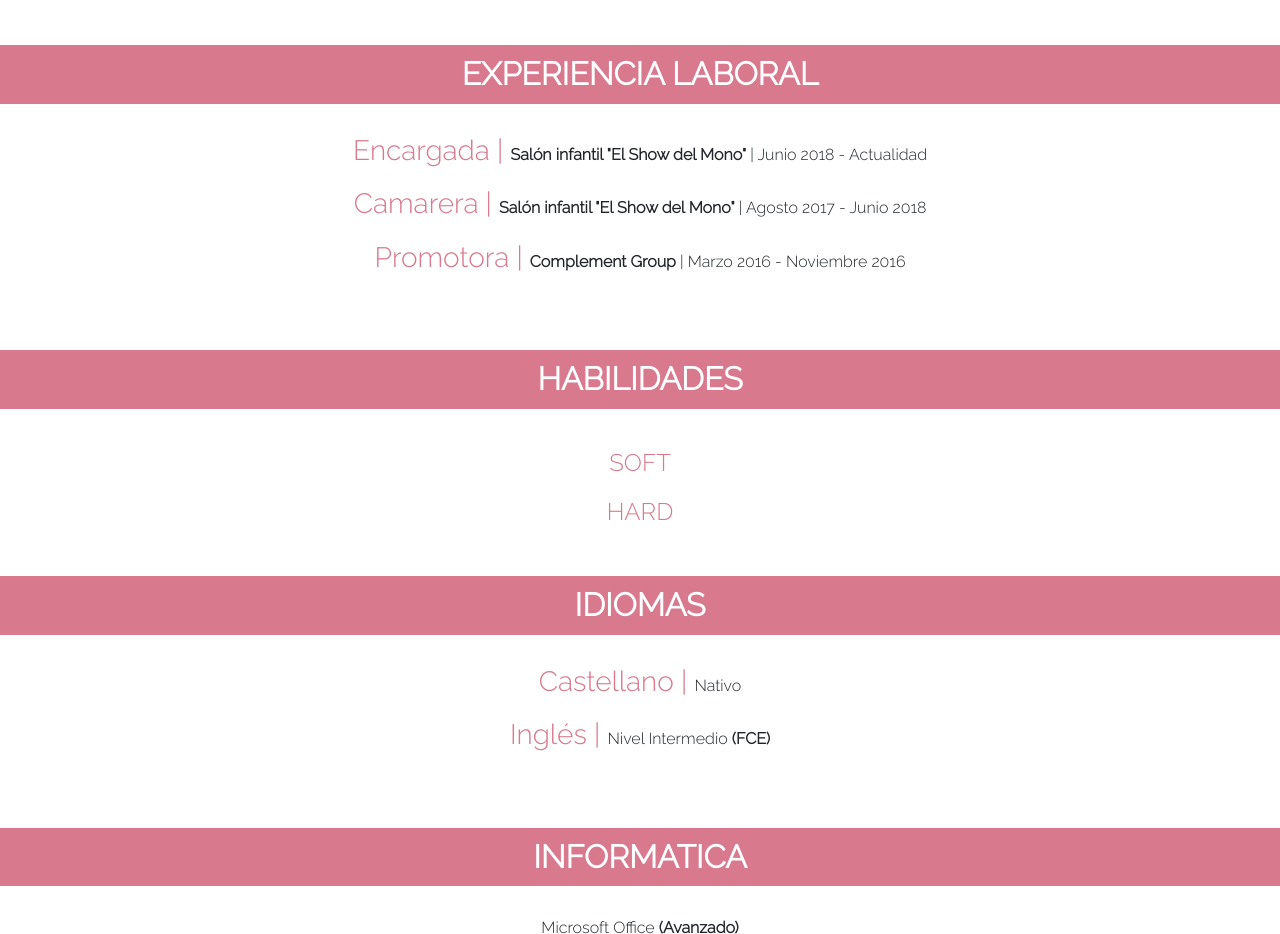
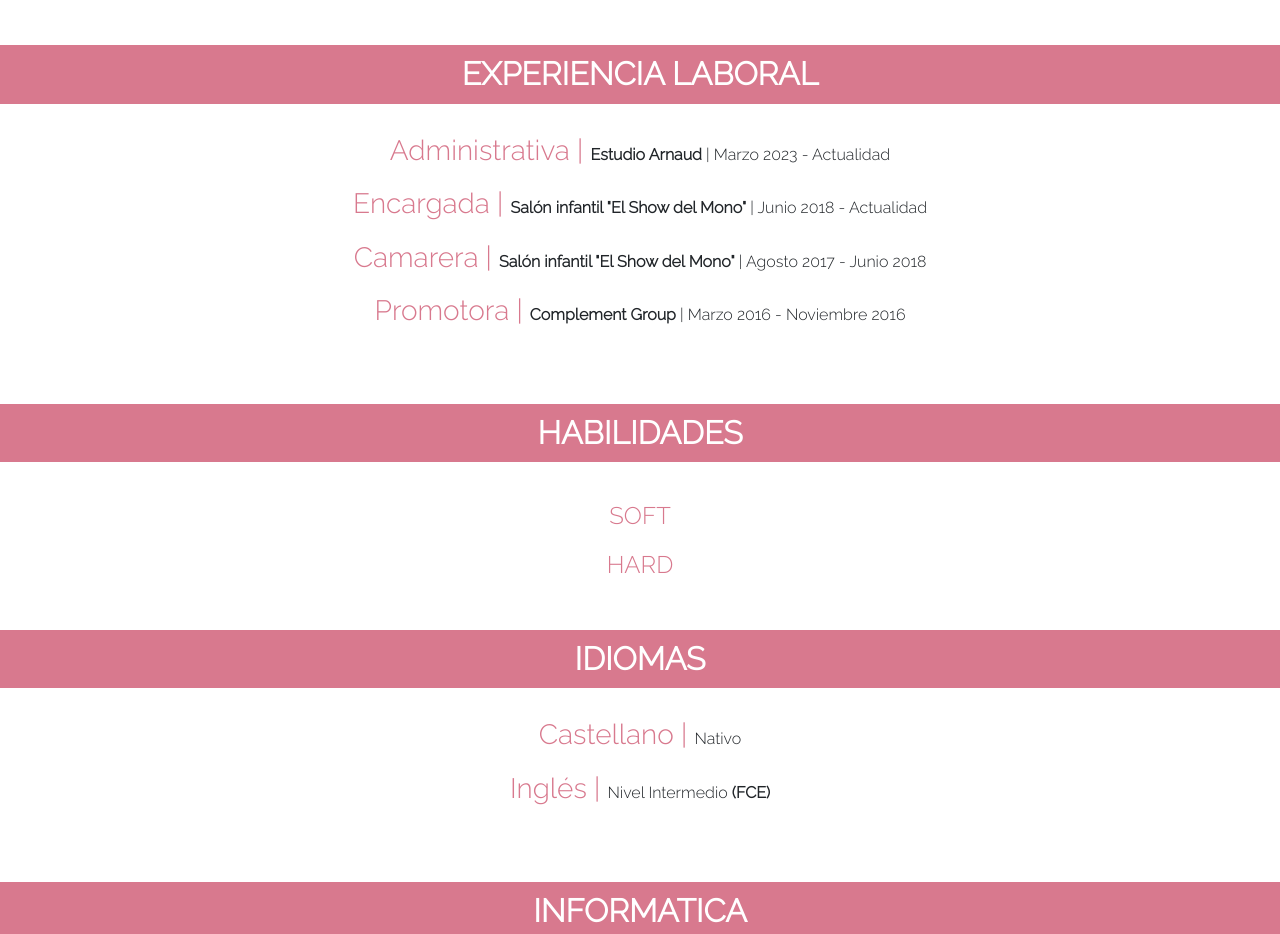
Before and after one commit to Beraldocamila/beraldocamila.github.io, a plain HTML site: page index.html in a window 1280 px wide. Shown: the part 1080-2014 px from the top of the page. Drawn offline with nearby package versions, Linux system fonts and the light colour scheme.

Commit message:
Update index.html

```diff
--- a/index.html
+++ b/index.html
@@ -81,6 +81,11 @@
                 <h2>EXPERIENCIA LABORAL</h2>
                 <ul class="lista">
                     <li>
+                        <h3>Administrativa | </h3>
+                        <span><strong>Estudio Arnaud</strong></span><span> | Marzo 2023 - Actualidad
+                        </span>
+                    </li>
+                    <li>
                         <h3>Encargada | </h3>
                         <span><strong>Salón infantil "El Show del Mono"</strong></span><span> | Junio 2018 - Actualidad
                         </span>
```
